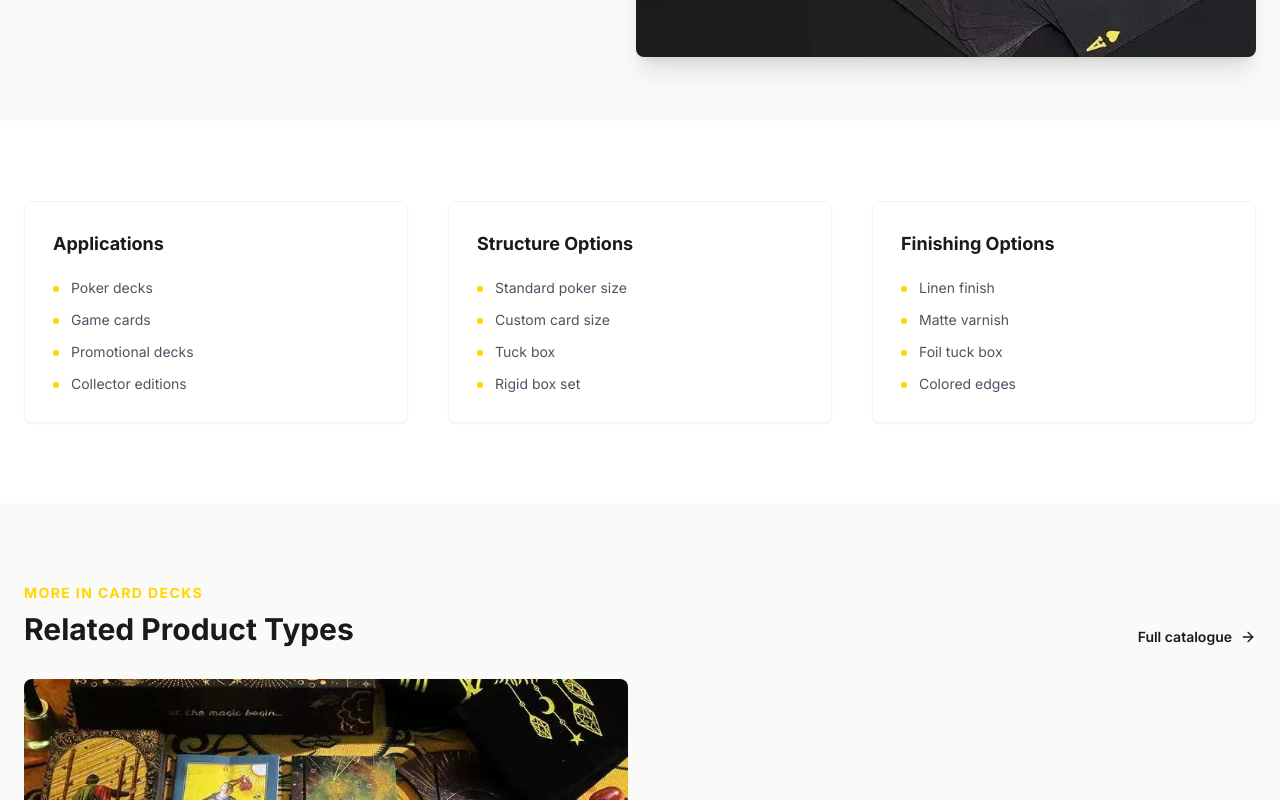
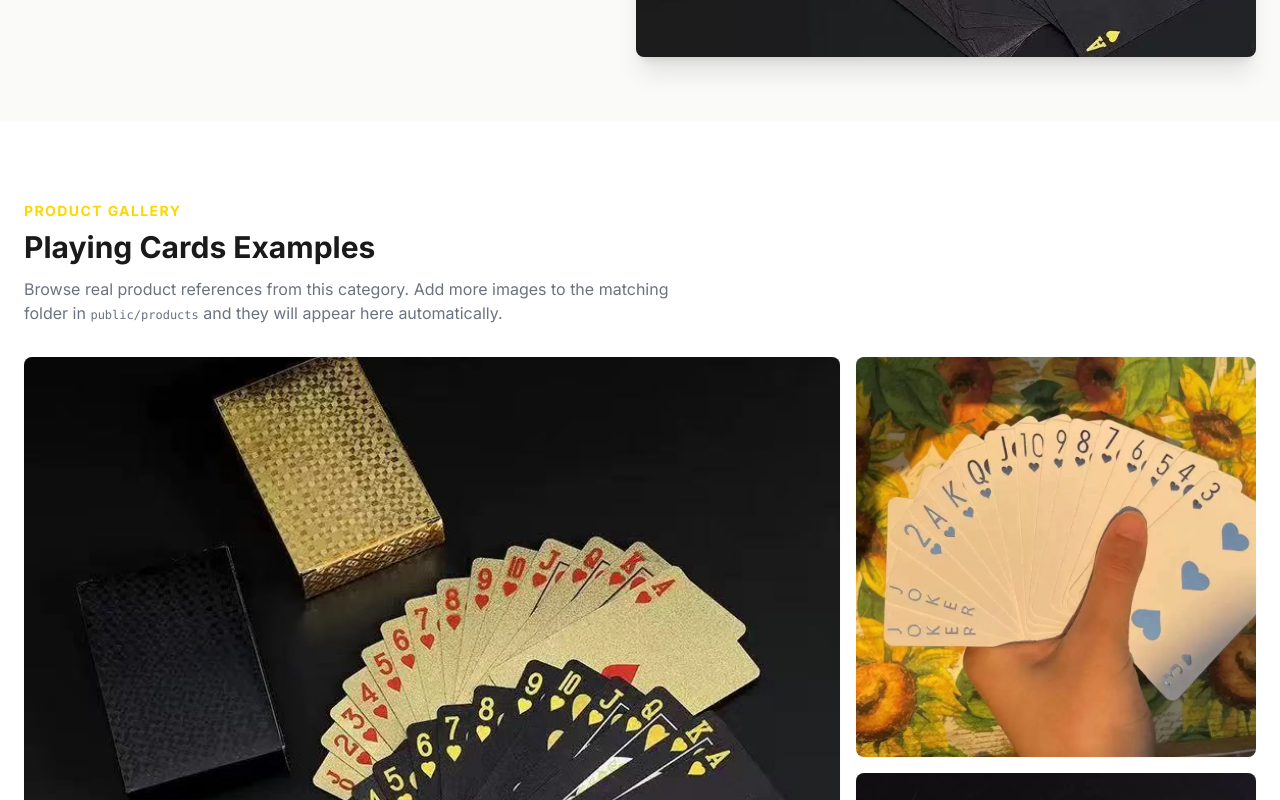
Before and after one commit to zgu225/Tianqi-Packaging, a Next.js app: page /products/card-decks/playing-cards in a window 1280 px wide. Shown: the part 620-1420 px from the top of the page. Built offline with nearby package versions, Linux system fonts and the light colour scheme.

Commit message:
Add product detail galleries

```diff
--- a/src/app/products/[category]/[subcategory]/page.tsx
+++ b/src/app/products/[category]/[subcategory]/page.tsx
@@ -2,6 +2,8 @@ import Image from "next/image";
 import Link from "next/link";
 import type { Metadata } from "next";
 import { notFound } from "next/navigation";
+import fs from "node:fs";
+import path from "node:path";
 import { ArrowLeft, ArrowRight } from "lucide-react";
 import { getProductSubcategory, productCategories } from "@/data/products";
 
@@ -44,6 +46,7 @@ export default function ProductDetailPage({ params }: ProductDetailPageProps) {
   }
 
   const { category, subcategory } = product;
+  const galleryImages = getGalleryImages(category.slug, subcategory.slug, subcategory.image);
   const siblingSubcategories = category.subcategories.filter(
     (item) => item.slug !== subcategory.slug,
   );
@@ -90,7 +93,7 @@ export default function ProductDetailPage({ params }: ProductDetailPageProps) {
 
             <div className="relative aspect-[4/3] overflow-hidden rounded-lg bg-stone-200 shadow-xl">
               <Image
-                src={subcategory.image}
+                src={galleryImages[0]?.src ?? subcategory.image}
                 alt={subcategory.name}
                 fill
                 priority
@@ -98,6 +101,46 @@ export default function ProductDetailPage({ params }: ProductDetailPageProps) {
                 sizes="(min-width: 1024px) 50vw, 100vw"
               />
             </div>
+          </div>
+        </div>
+      </section>
+
+      <section className="bg-white py-20">
+        <div className="container mx-auto px-6">
+          <div className="mb-8 max-w-2xl">
+            <p className="text-sm font-bold uppercase tracking-widest text-accent">
+              Product Gallery
+            </p>
+            <h2 className="mt-2 text-3xl font-bold text-primary">
+              {subcategory.name} Examples
+            </h2>
+            <p className="mt-3 text-gray-500">
+              Browse real product references from this category. Add more images to the matching folder in <span className="font-mono text-xs">public/products</span> and they will appear here automatically.
+            </p>
+          </div>
+
+          <div className="grid gap-4 md:grid-cols-3">
+            {galleryImages.map((image, index) => (
+              <a
+                key={image.src}
+                href={image.src}
+                target="_blank"
+                rel="noreferrer"
+                className={`group relative overflow-hidden rounded-lg bg-stone-100 shadow-sm transition hover:-translate-y-1 hover:shadow-xl ${
+                  index === 0 ? "md:col-span-2 md:row-span-2" : ""
+                }`}
+              >
+                <div className={index === 0 ? "relative aspect-[4/3]" : "relative aspect-square"}>
+                  <Image
+                    src={image.src}
+                    alt={image.alt}
+                    fill
+                    className="object-cover transition duration-700 group-hover:scale-105"
+                    sizes={index === 0 ? "(min-width: 768px) 66vw, 100vw" : "(min-width: 768px) 33vw, 100vw"}
+                  />
+                </div>
+              </a>
+            ))}
           </div>
         </div>
       </section>
@@ -159,6 +202,35 @@ export default function ProductDetailPage({ params }: ProductDetailPageProps) {
   );
 }
 
+function getGalleryImages(categorySlug: string, subcategorySlug: string, fallbackImage: string) {
+  const directory = path.join(
+    process.cwd(),
+    "public",
+    "products",
+    categorySlug,
+    subcategorySlug,
+  );
+
+  if (!fs.existsSync(directory)) {
+    return [{ src: fallbackImage, alt: subcategorySlug }];
+  }
+
+  const imageFiles = fs
+    .readdirSync(directory)
+    .filter((file) => /\.(jpe?g|png|webp|gif)$/i.test(file))
+    .filter((file) => !file.startsWith("."))
+    .sort((a, b) => a.localeCompare(b, undefined, { numeric: true }));
+
+  if (imageFiles.length === 0) {
+    return [{ src: fallbackImage, alt: subcategorySlug }];
+  }
+
+  return imageFiles.map((file) => ({
+    src: `/products/${categorySlug}/${subcategorySlug}/${encodeURIComponent(file)}`,
+    alt: file.replace(/\.[^.]+$/, "").replace(/[-_]/g, " "),
+  }));
+}
+
 function DetailList({ title, items }: { title: string; items: string[] }) {
   return (
     <div className="rounded-lg border border-gray-100 bg-white p-7 shadow-sm">
```
